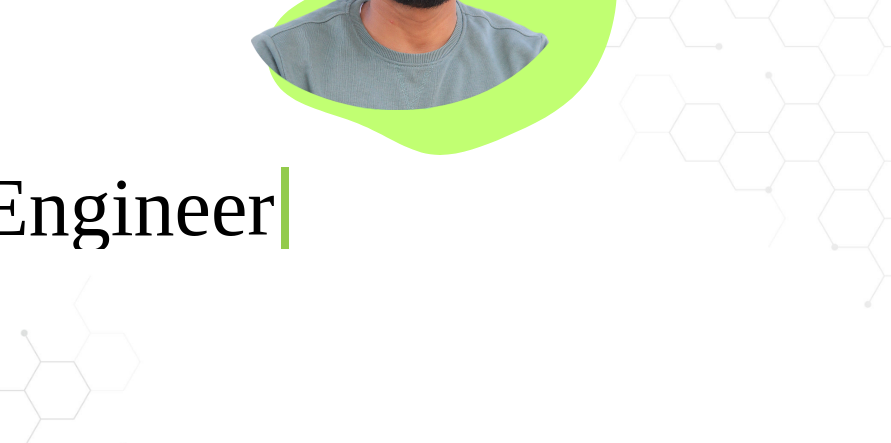
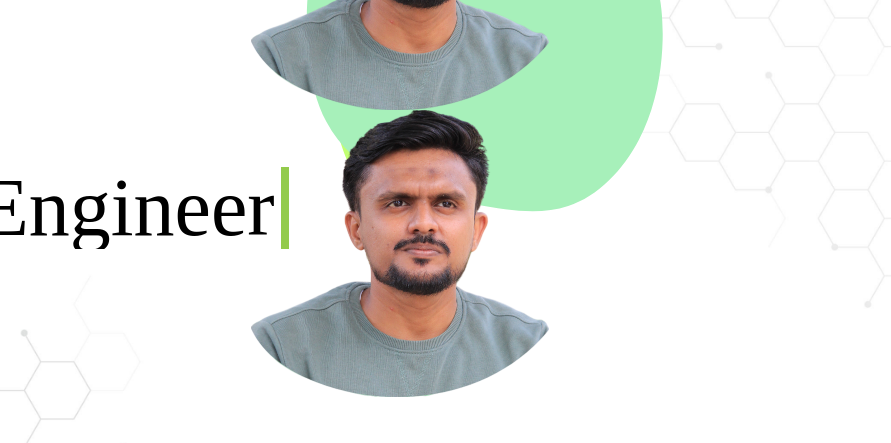
Before and after one commit to kpfahiz/newProfile, a plain HTML site: page index.html in a window 1280 px wide. Shown: the part 197-640 px from the top of the page, 389-1280 px from the left. Drawn offline with Linux system fonts and the light colour scheme.

Commit message:
Svg creation

```diff
--- a/index.html
+++ b/index.html
@@ -39,15 +39,19 @@
       <div class="right split">
         <div class="img-overlay-wrap">
             <img  src="./statics/img/profile/ZMdtgYOGqmqCDaF.png" alt="my profile pic">
-            <svg class="bg1" viewBox="0 0 3500 3400" style="z-index: -1;">
-                <path  fill="#C1FF72" d="M1386.57 181.4c160.9 73.74 328.5 149.72 424.59 281.57 96.09 129.61 118.44 315.09 98.33 487.16-20.11 172.07-84.92 332.97-187.71 446.94-105.03 116.2-250.29 185.48-391.07 243.58-138.55 60.34-272.63 109.5-393.31 91.62-122.91-17.88-234.64-102.8-377.66-160.9-143.02-58.1-317.33-87.15-406.71-183.24-89.39-96.09-96.09-261.46 2.23-368.72 98.33-109.5 301.68-160.9 384.37-270.4 82.68-111.73 42.46-283.81 84.92-422.36C669.24 188.1 798.86 80.83 937.41 60.72c140.79-20.11 290.51 49.16 449.17 120.67Z">
+            <svg class="bg1" viewBox="0 0 300 300" style="z-index: -1;">
+                <!-- <path  fill="#C1FF72" d="M1386.57 181.4c160.9 73.74 328.5 149.72 424.59 281.57 96.09 129.61 118.44 315.09 98.33 487.16-20.11 172.07-84.92 332.97-187.71 446.94-105.03 116.2-250.29 185.48-391.07 243.58-138.55 60.34-272.63 109.5-393.31 91.62-122.91-17.88-234.64-102.8-377.66-160.9-143.02-58.1-317.33-87.15-406.71-183.24-89.39-96.09-96.09-261.46 2.23-368.72 98.33-109.5 301.68-160.9 384.37-270.4 82.68-111.73 42.46-283.81 84.92-422.36C669.24 188.1 798.86 80.83 937.41 60.72c140.79-20.11 290.51 49.16 449.17 120.67Z">
+                </path> -->
+                <path fill="#C1FF72" d="M43.1,-74.9C53.3,-68.9,57,-52,64.5,-37.7C71.9,-23.4,83.1,-11.7,83.9,0.4C84.6,12.6,74.9,25.1,64.3,33.9C53.7,42.8,42.1,47.8,31.2,56.1C20.4,64.4,10.2,75.8,-2.8,80.6C-15.7,85.4,-31.4,83.5,-42,75.1C-52.6,66.7,-58,51.7,-61.2,38C-64.5,24.4,-65.5,12.2,-66.2,-0.4C-67,-13.1,-67.4,-26.1,-61.6,-35.3C-55.8,-44.4,-43.7,-49.6,-32.4,-54.9C-21.1,-60.3,-10.5,-65.7,3,-70.9C16.5,-76,33,-80.9,43.1,-74.9Z" transform="translate(100 100)" />
+                <path fill="#A7F0BA" d="M37,-63.9C51.3,-55.9,68.3,-52.6,78.1,-42.7C87.8,-32.8,90.3,-16.4,90,-0.2C89.6,16,86.4,32,79.1,46.1C71.7,60.2,60.2,72.3,46.4,76.8C32.5,81.4,16.2,78.4,1.6,75.6C-13,72.8,-26,70.1,-37.5,64.3C-49.1,58.4,-59.2,49.2,-65.2,37.9C-71.3,26.7,-73.2,13.3,-74,-0.4C-74.7,-14.2,-74.2,-28.4,-68.9,-40.9C-63.6,-53.4,-53.5,-64.3,-41.2,-73.4C-28.9,-82.6,-14.5,-89.9,-1.5,-87.3C11.4,-84.6,22.8,-71.9,37,-63.9Z" transform="translate(100 100)" />
+                <img  src="./statics/img/profile/ZMdtgYOGqmqCDaF.png" alt="my profile pic">
 
-                </path>
+                <!-- <path class="bg1" fill="#A7F0BA"  d="M1912 1209c27-319-72-699-318-882-187-139-462-224-785-204S85 468 84 880c0 455 481 345 636 484s139 514 477 516c386 3 693-420 715-671Z">
+                </path> -->
 
 
-                <path class="bg2" fill="#A7F0BA"  d="M1912 1209c27-319-72-699-318-882-187-139-462-224-785-204S85 468 84 880c0 455 481 345 636 484s139 514 477 516c386 3 693-420 715-671Z">
-                </path>
             </svg>
+
 
 
 
--- a/statics/styles/mystyle.css
+++ b/statics/styles/mystyle.css
@@ -145,7 +145,7 @@ body {
     height: 650px;
     position: fixed;
   }
-  path.bg2{
+  .bg2{
     transform: rotate(180deg);
   }
 
```
